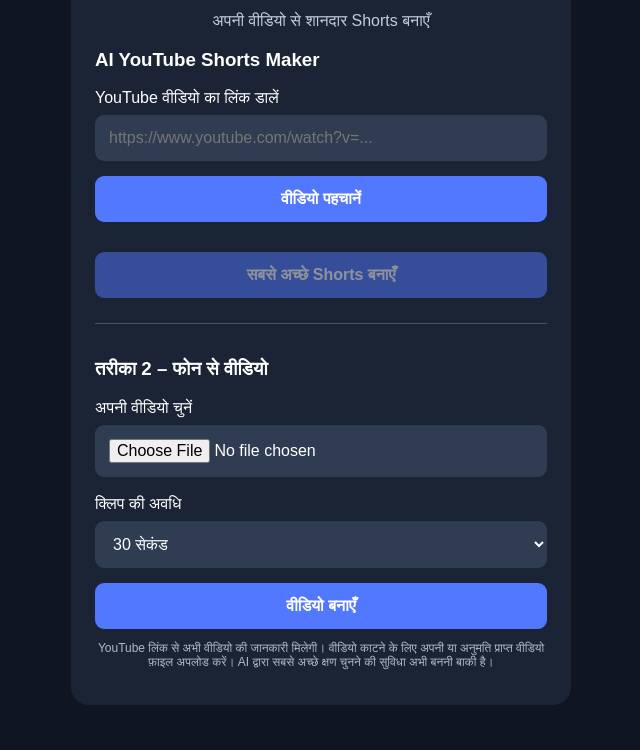
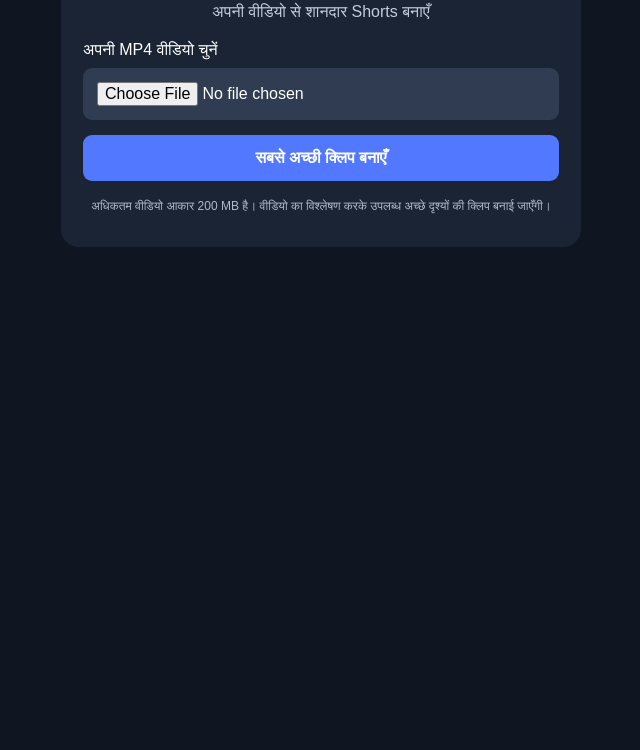
Before and after one commit to rajna1870-sketch/AI-Viral-Clip-Maker, a plain HTML site: page index.html in a window 1280 px wide. Shown: the part 137-887 px from the top of the page, without its empty margins (319-959 px from the left). After the commit the page ends 800 px from the top, so only its background shows below. Drawn offline with Linux system fonts and the light colour scheme.

Commit message:
Update index.html

```diff
--- a/index.html
+++ b/index.html
@@ -7,134 +7,81 @@
 <title>AI Viral Clip Maker</title>
 <style>
 *{box-sizing:border-box}
-body{margin:0;padding:20px;background:#101522;color:white;font-family:Arial,sans-serif}
-.container{max-width:500px;margin:25px auto;background:#1b2435;padding:24px;border-radius:18px}
+body{
+ margin:0;padding:18px;background:#101522;
+ color:white;font-family:Arial,sans-serif
+}
+.container{
+ max-width:520px;margin:20px auto;
+ background:#1b2435;padding:22px;border-radius:18px
+}
 h1{text-align:center;color:#7c9cff}
 p{text-align:center;color:#c4ccdc}
-label{display:block;margin:18px 0 8px}
-input,select,button{width:100%;padding:14px;border:0;border-radius:9px;font-size:16px}
-input,select{background:#303c51;color:white}
-button{margin-top:15px;background:#5278ff;color:white;font-weight:bold}
+label{display:block;margin:20px 0 9px}
+input,button{
+ width:100%;padding:14px;border:0;
+ border-radius:9px;font-size:16px
+}
+input{background:#303c51;color:white}
+button{
+ margin-top:15px;background:#5278ff;
+ color:white;font-weight:bold
+}
 button:disabled{opacity:.5}
 .note{font-size:12px;color:#aeb9cc}
-#info{margin-top:15px;overflow-wrap:anywhere}
-img{width:100%;border-radius:10px;margin-top:10px}
-video{width:100%;margin-top:20px;border-radius:12px}
-.section{margin-top:25px;padding-top:15px;border-top:1px solid #46516a}
+#status{margin-top:18px;text-align:center}
+.clip{
+ background:#303c51;padding:15px;
+ border-radius:12px;margin-top:15px
+}
+.clip h3{color:#9db3ff}
+.clip a{
+ display:block;text-align:center;
+ background:#5278ff;color:white;
+ padding:12px;border-radius:8px;
+ text-decoration:none;margin-top:12px
+}
+video{width:100%;border-radius:10px;margin-top:10px}
 </style>
 </head>
 <body>
+
 <div class="container">
 <h1>AI Viral Clip Maker</h1>
 <p>अपनी वीडियो से शानदार Shorts बनाएँ</p>
 
-<h3>AI YouTube Shorts Maker</h3>
-<label>YouTube वीडियो का लिंक डालें</label>
+<label>अपनी MP4 वीडियो चुनें</label>
+<input type="file" id="video" accept="video/mp4,video/quicktime,video/webm,video/x-matroska">
 
-<input id="youtubeUrl" type="url"
-placeholder="https://www.youtube.com/watch?v=...">
-
-<button id="checkBtn" onclick="checkYoutube()">
-वीडियो पहचानें
-</button>
-
-<div id="info"></div>
-
-<button id="bestClipBtn" onclick="makeYoutubeClip()" disabled>
-सबसे अच्छे Shorts बनाएँ
-</button>
-
-<div id="youtubeStatus"></div>
-
-<div class="section">
-<h3>तरीका 2 – फोन से वीडियो</h3>
-<label>अपनी वीडियो चुनें</label>
-<input type="file" id="video"
-accept="video/mp4,video/quicktime,video/webm,video/x-matroska">
-
-<label>क्लिप की अवधि</label>
-<select id="duration">
-<option value="15">15 सेकंड</option>
-<option value="30" selected>30 सेकंड</option>
-<option value="45">45 सेकंड</option>
-<option value="60">60 सेकंड</option>
-</select>
-
-<button id="makeBtn" onclick="makeClip()">
-वीडियो बनाएँ
+<button id="makeBtn" onclick="makeBestClips()">
+सबसे अच्छी क्लिप बनाएँ
 </button>
 
 <div id="status"></div>
-<video id="result" controls hidden></video>
-<a id="download" hidden download="viral_clip.mp4">
-<button type="button">वीडियो डाउनलोड करें</button>
-</a>
-</div>
+<div id="clips"></div>
 
 <p class="note">
-YouTube लिंक से अभी वीडियो की जानकारी मिलेगी।
-वीडियो काटने के लिए अपनी या अनुमति प्राप्त वीडियो फ़ाइल अपलोड करें।
-AI द्वारा सबसे अच्छे क्षण चुनने की सुविधा अभी बननी बाकी है।
+अधिकतम वीडियो आकार 200 MB है।
+वीडियो का विश्लेषण करके उपलब्ध अच्छे दृश्यों की क्लिप बनाई जाएँगी।
 </p>
 </div>
 
 <script>
 const API="https://ai-viral-clip-maker.onrender.com";
 
-async function checkYoutube(){
- const url=document.getElementById("youtubeUrl").value.trim();
- const info=document.getElementById("info");
- const btn=document.getElementById("checkBtn");
+async function makeBestClips(){
+ const file=document.getElementById("video").files[0];
+ const status=document.getElementById("status");
+ const clips=document.getElementById("clips");
+ const btn=document.getElementById("makeBtn");
 
- if(!url){
-   info.textContent="पहले YouTube लिंक डालें।";
+ clips.innerHTML="";
+
+ if(!file){
+   status.textContent="पहले वीडियो चुनें।";
    return;
  }
 
- btn.disabled=true;
- info.textContent="वीडियो की जानकारी खोज रहे हैं...";
-
- try{
-   const data=new FormData();
-   data.append("url",url);
-
-   const response=await fetch(API+"/youtube-info",{
-     method:"POST",body:data
-   });
-
-   const result=await response.json();
-   if(!response.ok) throw new Error(result.detail);
-
-   info.innerHTML="";
-   const title=document.createElement("h3");
-   title.textContent=result.title || "शीर्षक उपलब्ध नहीं";
-   const channel=document.createElement("p");
-   channel.textContent="चैनल: "+(result.channel || "उपलब्ध नहीं");
-   info.append(title,channel);
-
-   if(result.thumbnail){
-     const img=document.createElement("img");
-     img.src=result.thumbnail;
-     img.alt="वीडियो थंबनेल";
-     info.append(img);
-   }
- }catch(error){
-   info.textContent="त्रुटि: "+error.message;
- }finally{
-   btn.disabled=false;
- }
-}
-
-async function makeClip(){
- const file=document.getElementById("video").files[0];
- const duration=document.getElementById("duration").value;
- const status=document.getElementById("status");
- const btn=document.getElementById("makeBtn");
-
- if(!file){
-   status.textContent="पहले फोन से वीडियो चुनें।";
-   return;
- }
  if(file.size>200*1024*1024){
    status.textContent="वीडियो 200 MB से छोटी होनी चाहिए।";
    return;
@@ -142,32 +89,47 @@ async function makeClip(){
 
  const data=new FormData();
  data.append("video",file);
- data.append("duration",duration);
 
  btn.disabled=true;
- status.textContent="वीडियो बनाई जा रही है...";
+ status.textContent="वीडियो का विश्लेषण हो रहा है। कृपया प्रतीक्षा करें...";
 
  try{
-   const response=await fetch(API+"/make-clip",{
-     method:"POST",body:data
+   const response=await fetch(API+"/make-best-clips",{
+     method:"POST",
+     body:data
    });
+
+   const result=await response.json();
+
    if(!response.ok){
-     const error=await response.json();
-     throw new Error(error.detail || "वीडियो नहीं बनी");
+     throw new Error(result.detail || "वीडियो नहीं बन पाई");
    }
 
-   const blob=await response.blob();
-   const url=URL.createObjectURL(blob);
+   status.textContent="कुल "+result.total_clips+" क्लिप तैयार हैं!";
 
-   const result=document.getElementById("result");
-   result.src=url;
-   result.hidden=false;
+   result.clips.forEach((clip)=>{
+     const card=document.createElement("div");
+     card.className="clip";
 
-   const download=document.getElementById("download");
-   download.href=url;
-   download.hidden=false;
+     const title=document.createElement("h3");
+     title.textContent=clip.title;
 
-   status.textContent="आपकी क्लिप तैयार है!";
+     const duration=document.createElement("p");
+     duration.textContent="अवधि: "+clip.duration+" सेकंड";
+
+     const video=document.createElement("video");
+     video.controls=true;
+     video.src=API+clip.download_url;
+
+     const download=document.createElement("a");
+     download.href=API+clip.download_url;
+     download.download=clip.filename;
+     download.textContent="MP4 वीडियो डाउनलोड करें";
+
+     card.append(title,duration,video,download);
+     clips.append(card);
+   });
+
  }catch(error){
    status.textContent="त्रुटि: "+error.message;
  }finally{
```
